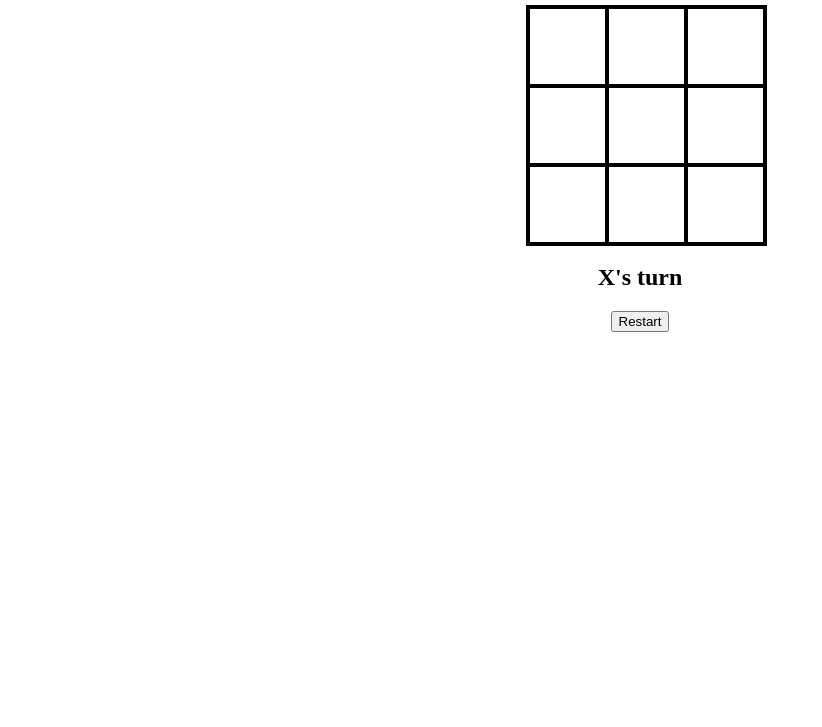
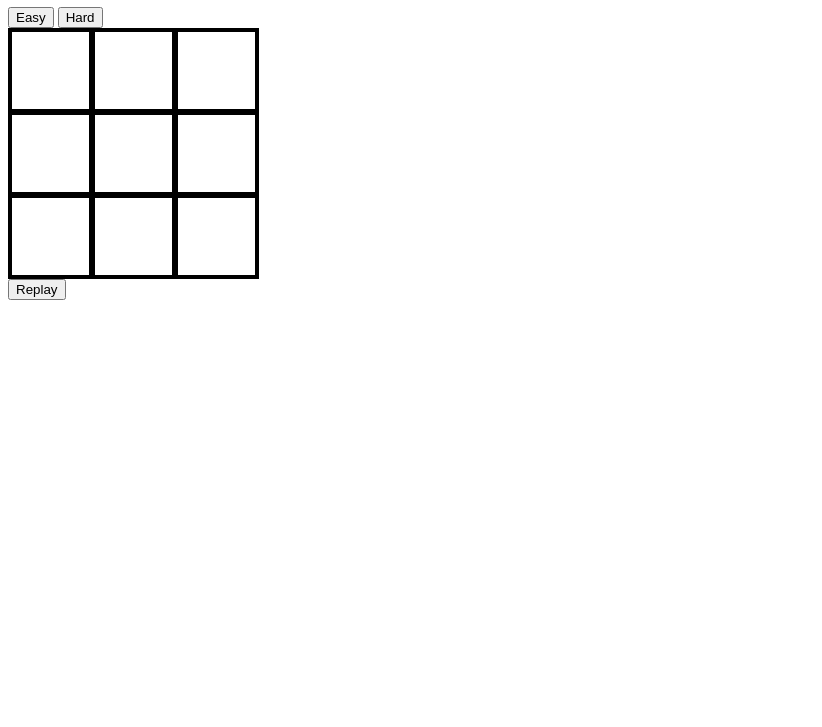
Before and after one commit to voonichu/cantbeattictactoe, a plain HTML site: page index.html in a window 1280 px wide. Shown: the part 73-800 px from the top of the page, without its empty margins (0-822 px from the left). Drawn offline with Linux system fonts and the light colour scheme.

Commit message:
Update index.html to change board to html table

```diff
--- a/index.html
+++ b/index.html
@@ -4,30 +4,40 @@
     <meta charset="UTF-8">
     <meta http-equiv="X-UA-Compatible" content="IE=edge">
     <meta name="viewport" content="width=device-width, initial-scale=1.0">
-    <title>Tic Tac Toe</title>
-    <link rel="stylesheet" href="style.css">
+    <title>Minimax Tic Tac Toe</title> <!--Sets title-->
+
+    <link rel="stylesheet" href="style.css"> <!--Links CSS file-->
 </head>
 
 <body>
-    <div id="gameContainer">
-        <!--contains the game board-->
-        <h1>Tic Tac Toe</h1>
-        <div id="cellContainer">
-            <!--has 9 cells with a common class but different index to differientiate them-->
-            <div cellIndex="0" class="cell"></div>
-            <div cellIndex="1" class="cell"></div>
-            <div cellIndex="2" class="cell"></div>
-            <div cellIndex="3" class="cell"></div>
-            <div cellIndex="4" class="cell"></div>
-            <div cellIndex="5" class="cell"></div>
-            <div cellIndex="6" class="cell"></div>
-            <div cellIndex="7" class="cell"></div>
-            <div cellIndex="8" class="cell"></div>
-        </div>
-        <h2 id="statusText"></h2>
-        <button id="restartBtn">Restart</button>
+    <h1>Tic Tac Toe</h1>
+    <div class="startgame"> <!--Buttons to choose difficulty-->
+        <button class="easyMode" onClick="easyMode()">Easy</button>
+        <button class="hardMode" onClick="hardMode()">Hard</button>
     </div>
-    <!--links index.js file (gives game functionality and logic)-->
-    <script src="index.js"></script>
+
+    <table>
+        <tr> <!--Top Row (Cells 0, 1, 2)-->
+            <td class="cell" id="0"></td>
+            <td class="cell" id="1"></td>
+            <td class="cell" id="2"></td>
+        </tr>
+        <tr> <!--Middle Row (Cells 3, 4, 5)-->
+            <td class="cell" id="3"></td>
+            <td class="cell" id="4"></td>
+            <td class="cell" id="5"></td>
+        </tr>
+        <tr> <!--Bottom Row (Cells 6, 7, 8)-->
+            <td class="cell" id="6"></td>
+            <td class="cell" id="7"></td>
+            <td class="cell" id="8"></td>
+        </tr>
+    </table>
+    <div class="endgame">
+        <div class="text"></div>
+        <button onClick="restart()">Replay</button> <!--Restart Button-->
+    </div>
+
+    <script src="script.js"></script> <!--Links Javascript file-->
 </body>
 </html>
```
